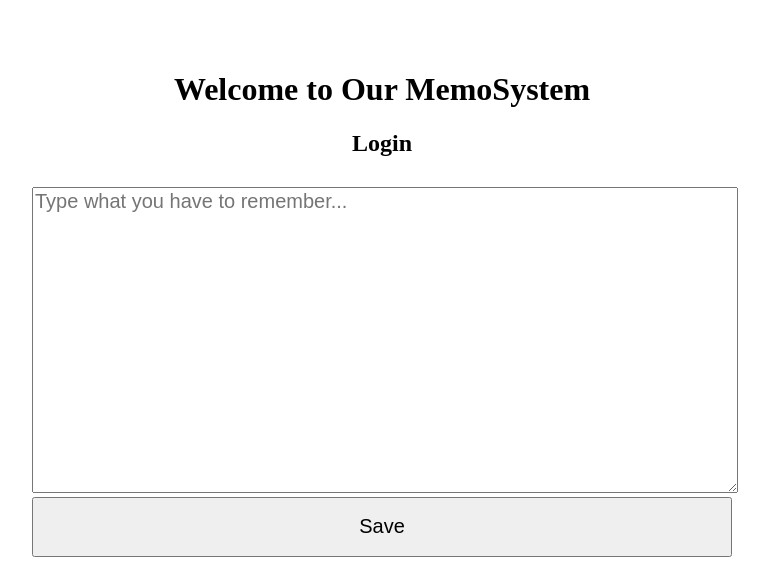
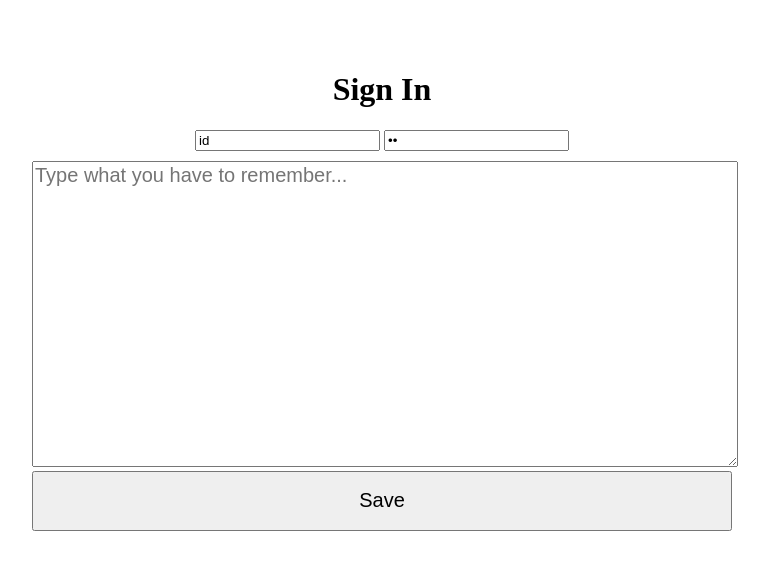
Before and after one commit to dohunny/SSTI-Research-and-Analysis, a Python web app: template flask/templates/signin.html in a window 1280 px wide. Shown: the top 571 px of the page, without its empty margins (258-1027 px from the left). Run offline with Jinja, Linux system fonts and the light colour scheme; the template is opened without the code that fills it, so the values that code supplies are empty.

Commit message:
signin form build - 1

```diff
--- a/flask/templates/signin.html
+++ b/flask/templates/signin.html
@@ -40,9 +40,10 @@
 	</head>
 	<body>
 		<div class="container">
-			<h1>Welcome to Our MemoSystem</h1>
-			<h2>Login</h2>
+			<h1>Sign In</h1>
 			<form method="POST" action="/">
+				<input class="uid" type="text" value="id"/>
+				<input class="upw" type="password" value="pw"/>
 				<textarea name="memo" placeholder="Type what you have to remember..."></textarea>
 				<input class="submit" type="submit" value="Save">
 			</form>
```
Also changed, not shown: flask/app.py (line endings or trailing spaces).
